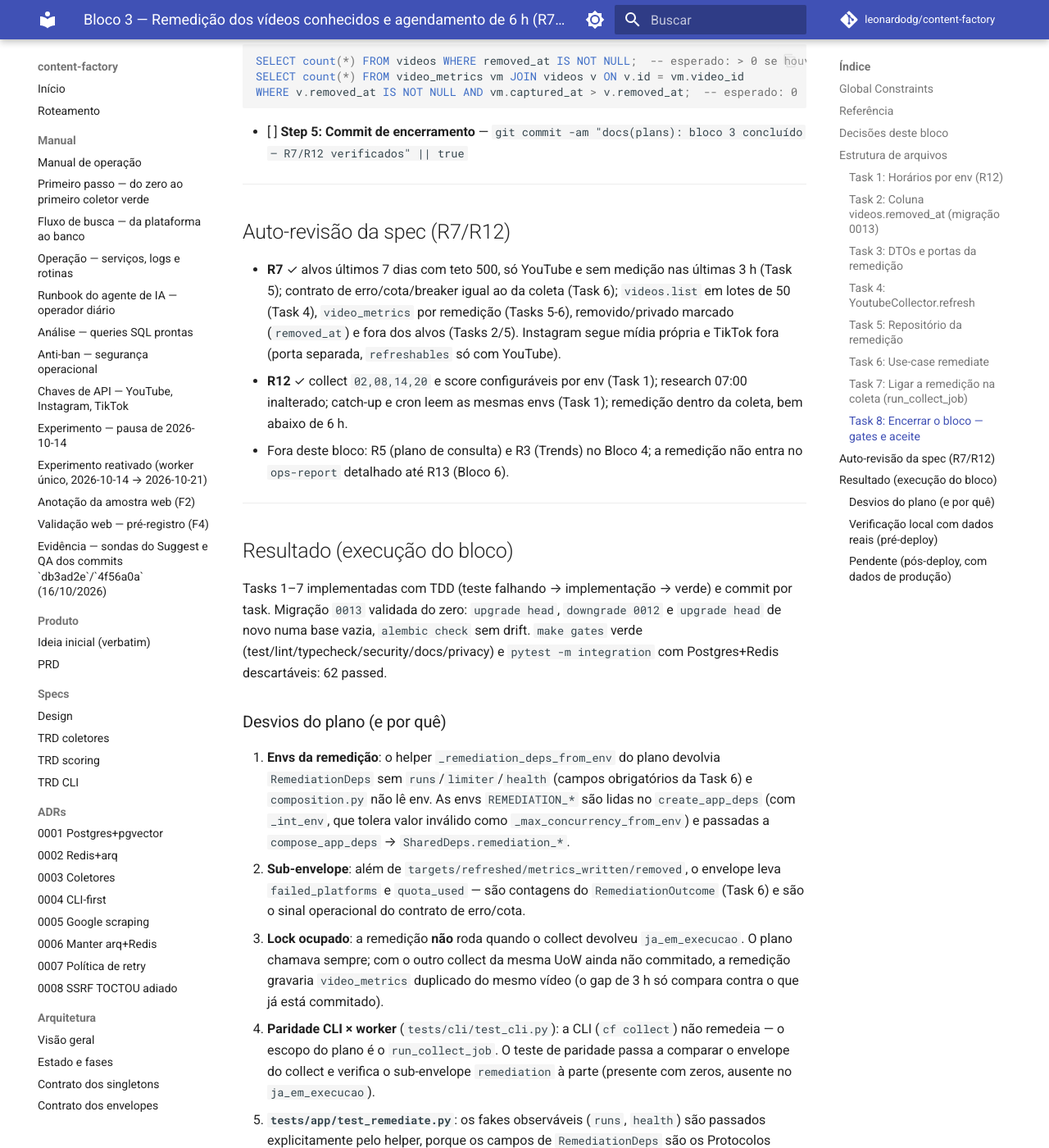
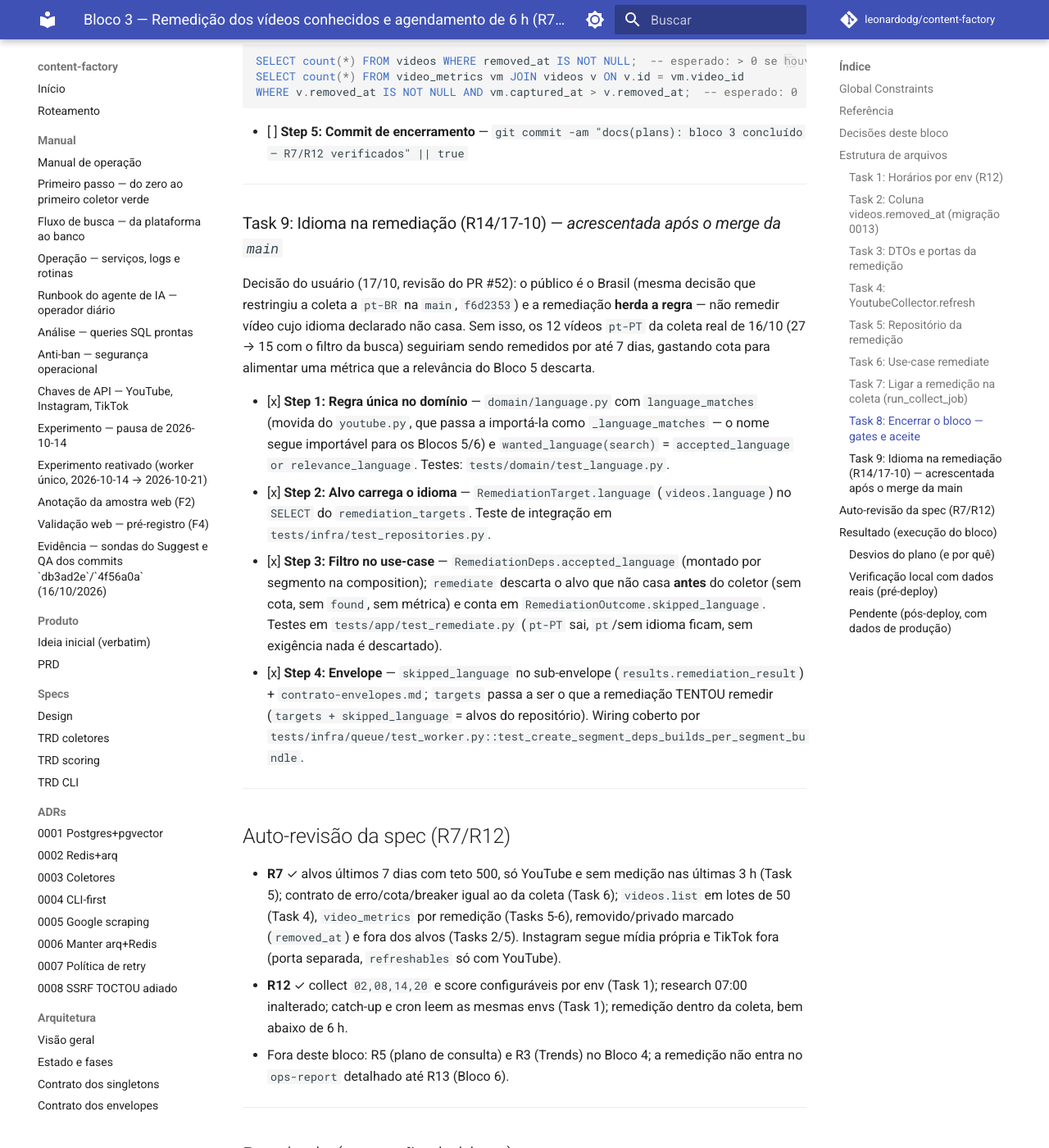
Before and after one commit to leonardodg/content-factory, an MkDocs documentation site: the page built from docs/ai-plans/2026-10-16-viral-por-tema-bloco-3-remedicao-agendamento.md, in a window 1280 px wide and 1400 px high, scrolled down 14875 px. Shown: the whole window at 82% size. Built offline with MkDocs 1.6.1 and Material for MkDocs 9.7.7, drawn with Linux system fonts in a browser that asks for light colours; comment, search, counter and statistics services are not loaded; some of the changed text lies outside the part shown.

Commit message:
feat(remediation): remede so o idioma do segmento (R14/17-10)

````diff
--- a/docs/ai-plans/2026-10-16-viral-por-tema-bloco-3-remedicao-agendamento.md
+++ b/docs/ai-plans/2026-10-16-viral-por-tema-bloco-3-remedicao-agendamento.md
@@ -668,6 +668,36 @@ WHERE v.removed_at IS NOT NULL AND vm.captured_at > v.removed_at;  -- esperado:
 
 ---
 
+### Task 9: Idioma na remediação (R14/17-10) — *acrescentada após o merge da `main`*
+
+Decisão do usuário (17/10, revisão do PR #52): o público é o Brasil (mesma
+decisão que restringiu a coleta a `pt-BR` na `main`, `f6d2353`) e a remediação
+**herda a regra** — não remedir vídeo cujo idioma declarado não casa. Sem isso,
+os 12 vídeos `pt-PT` da coleta real de 16/10 (27 → 15 com o filtro da busca)
+seguiriam sendo remedidos por até 7 dias, gastando cota para alimentar uma
+métrica que a relevância do Bloco 5 descarta.
+
+- [x] **Step 1: Regra única no domínio** — `domain/language.py` com
+  `language_matches` (movida do `youtube.py`, que passa a importá-la como
+  `_language_matches` — o nome segue importável para os Blocos 5/6) e
+  `wanted_language(search)` = `accepted_language or relevance_language`.
+  Testes: `tests/domain/test_language.py`.
+- [x] **Step 2: Alvo carrega o idioma** — `RemediationTarget.language` (`videos.language`)
+  no `SELECT` do `remediation_targets`. Teste de integração em
+  `tests/infra/test_repositories.py`.
+- [x] **Step 3: Filtro no use-case** — `RemediationDeps.accepted_language`
+  (montado por segmento na composition); `remediate` descarta o alvo que não
+  casa **antes** do coletor (sem cota, sem `found`, sem métrica) e conta em
+  `RemediationOutcome.skipped_language`. Testes em `tests/app/test_remediate.py`
+  (`pt-PT` sai, `pt`/sem idioma ficam, sem exigência nada é descartado).
+- [x] **Step 4: Envelope** — `skipped_language` no sub-envelope
+  (`results.remediation_result`) + `contrato-envelopes.md`; `targets` passa a
+  ser o que a remediação TENTOU remedir (`targets + skipped_language` = alvos
+  do repositório). Wiring coberto por
+  `tests/infra/queue/test_worker.py::test_create_segment_deps_builds_per_segment_bundle`.
+
+---
+
 ## Auto-revisão da spec (R7/R12)
 
 - **R7** ✓ alvos últimos 7 dias com teto 500, só YouTube e sem medição nas últimas 3 h (Task 5); contrato de erro/cota/breaker igual ao da coleta (Task 6); `videos.list` em lotes de 50 (Task 4), `video_metrics` por remedição (Tasks 5-6), removido/privado marcado (`removed_at`) e fora dos alvos (Tasks 2/5). Instagram segue mídia própria e TikTok fora (porta separada, `refreshables` só com YouTube).
@@ -678,11 +708,11 @@ WHERE v.removed_at IS NOT NULL AND vm.captured_at > v.removed_at;  -- esperado:
 
 ## Resultado (execução do bloco)
 
-Tasks 1–7 implementadas com TDD (teste falhando → implementação → verde) e
+Tasks 1–9 implementadas com TDD (teste falhando → implementação → verde) e
 commit por task. Migração `0013` validada do zero: `upgrade head`, `downgrade
 0012` e `upgrade head` de novo numa base vazia, `alembic check` sem drift.
 `make gates` verde (test/lint/typecheck/security/docs/privacy) e
-`pytest -m integration` com Postgres+Redis descartáveis: 62 passed.
+`pytest -m integration` com Postgres+Redis descartáveis: 63 passed.
 
 ### Desvios do plano (e por quê)
 
@@ -720,6 +750,13 @@ commit por task. Migração `0013` validada do zero: `upgrade head`, `downgrade
    `operacao.md` + `app.env.example` + `defaults.env`; o sub-envelope em
    `contrato-envelopes.md`; os diagramas do ciclo ganham o cron 4×/dia e a
    re-medição.
+8. **Task 9 (idioma) muda o contrato do sub-envelope**: a revisão de 17/10
+   decidiu que a remediação herda a regra de idioma da coleta, então o
+   sub-envelope ganha `skipped_language` e `targets` passa a ser "alvos
+   aceitos" (`targets + skipped_language` = o que o repositório devolveu) — o
+   plano (Task 7/8) previa `targets` como os alvos crus. TDD do Task 9 cobre os
+   dois valores; o aceite do Task 8 (`≥ 90% dos vídeos com medição nova`) passa
+   a usar o denominador correto, sem pt-PT.
 
 ### Verificação local com dados reais (pré-deploy)
 
@@ -736,9 +773,33 @@ removido (fora), 1 nunca medido (dentro):
   `removed_at`;
 - 2ª remedição imediata: `targets=0` (gap de 3 h), sem run nova e sem cota.
 
+**Regra de idioma (Task 9)**, mesmo E2E, 2 segmentos no banco descartável
+(`cfidioma`), transporte falso devolvendo todos os alvos:
+
+- segmento com `search.accepted_language: pt-BR` e 4 vídeos (`pt-BR`, `pt-PT`,
+  sem idioma, `en`): `targets=2, skipped_language=2, refreshed=2,
+  metrics_written=2, quota_used=2`; `remediate:youtube` `ok` com `found=2`;
+- no banco, só `a-br` e `a-none` ganharam medição — **nenhuma** linha para
+  `a-pt` (`pt-PT`) nem `a-en` (`en`), que nem entraram no `videos.list`;
+- segmento sem `SearchConfig` com `b-pt` (`pt-PT`): `targets=1,
+  skipped_language=0` e medição gravada — o fallback "sem exigência, mantém"
+  segue igual ao Bloco 3.
+
 ### Pendente (pós-deploy, com dados de produção)
 
 SQL do Task 8 após 2 coletas (≈ 12 h): gap < 1 h = 0, `remediate:*` com cota e
 status, ≥ 90% dos vídeos YouTube com medição nova e `velocity` não nula; R12
 com 4 runs `collect`/`score` no dia e `ticks.wall_ms_max` bem abaixo de 6 h;
 `removed_at > 0` e nenhuma medição posterior.
+
+Idioma (Task 9) depois do deploy — confirma com os dados reais que o histórico
+em `pt-PT` parou de ser remedido:
+
+```sql
+-- descartes por idioma na última janela (esperado > 0 enquanto houver pt-PT recente)
+SELECT count(*) FROM video_metrics;  -- baseline antes
+-- nenhum alvo pt-PT ganhou medição DEPOIS do deploy (language é o declarado do vídeo)
+SELECT count(*) FROM video_metrics vm JOIN videos v ON v.id = vm.video_id
+WHERE v.language = 'pt-PT' AND vm.captured_at > now() - interval '1 day';
+-- e o sub-envelope do collect no dia deve trazer skipped_language > 0
+```
````
Also changed, not shown: docs/architecture/contrato-envelopes.md (+12 -4 lines), docs/manual/operacao.md (+6 -0 lines), 7 other files.
